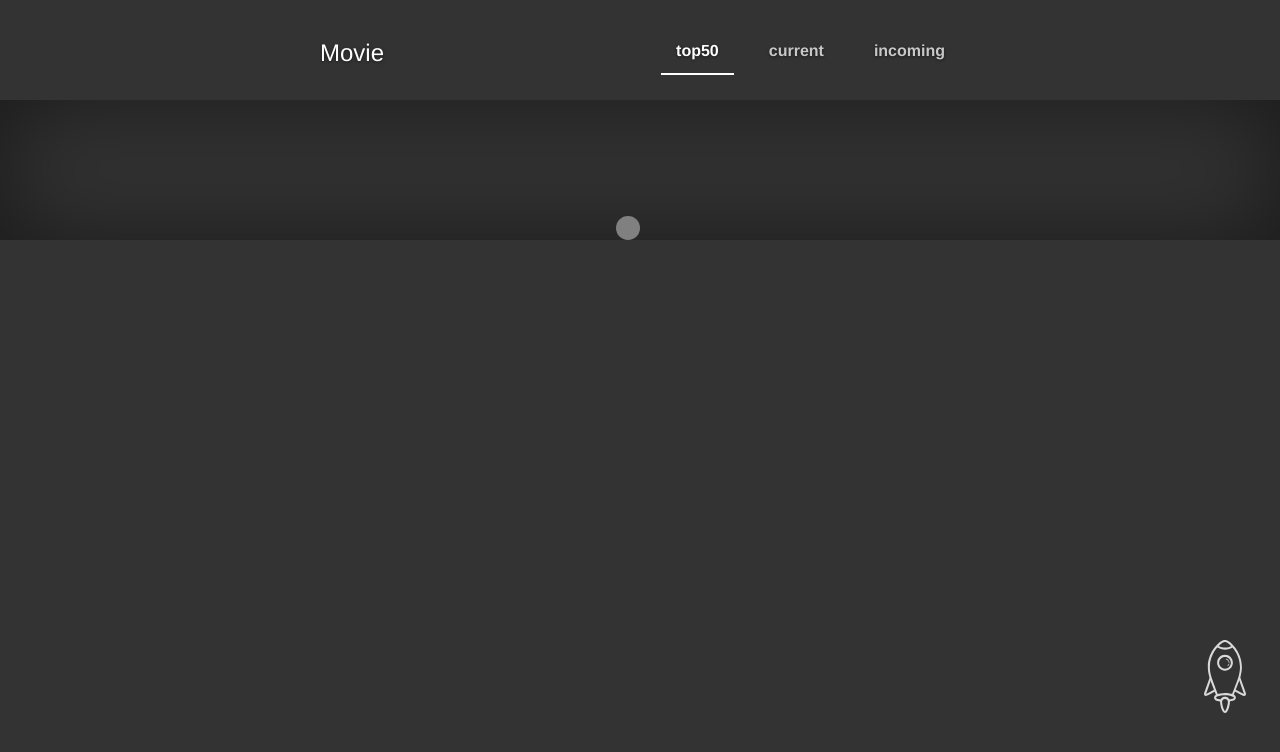
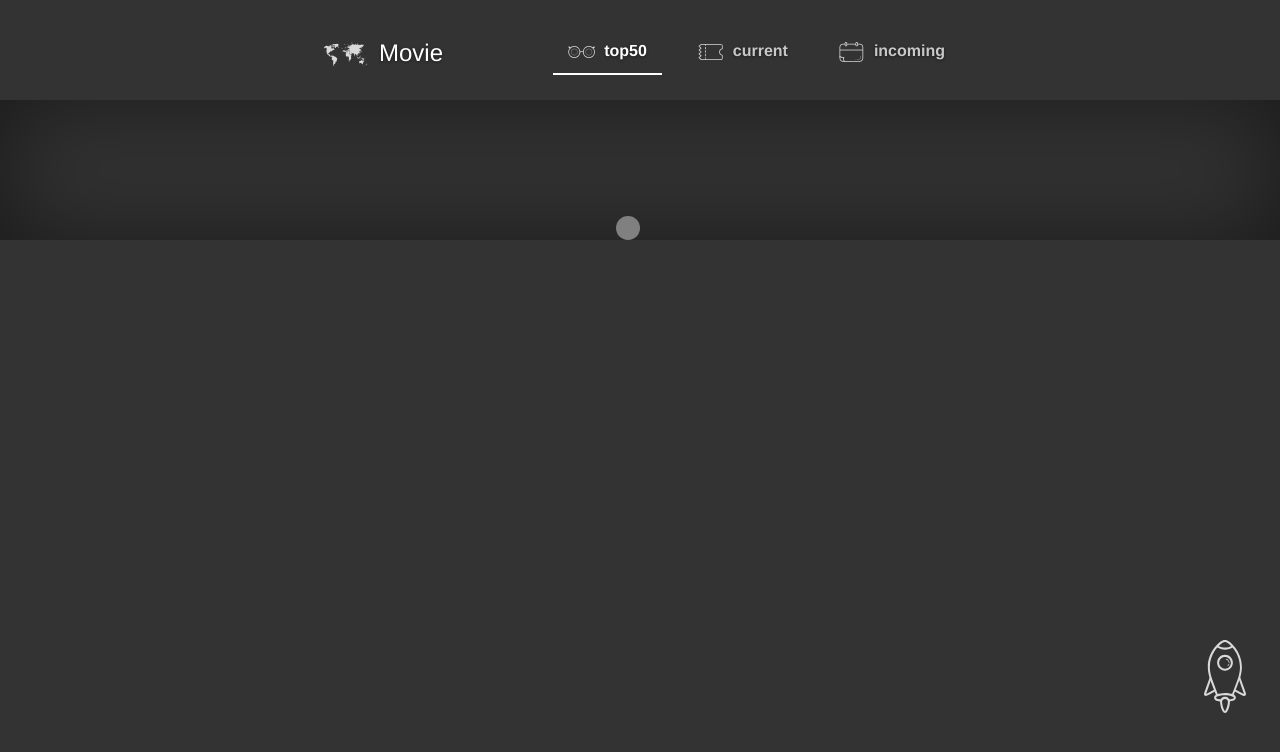
Before and after one commit to mjczyt/movie-info-angular-, a website: page app/index.html in a window 1280 px wide. Drawn offline with nearby package versions, Linux system fonts and the light colour scheme; some packages are replaced by stand-ins of ours.

Commit message:
add some icon

```diff
--- a/app/app.js
+++ b/app/app.js
@@ -26,17 +26,21 @@ angular.module('movie', [
 		$scope.li = [{
 			id: 0,
 			title: 'top50',
-			active: true
+			active: true,
+			icon:'icon/top50.svg'
 		},
 			{
 				id: 1,
 				title: 'current'
-				, active: false
+				, active: false,
+				icon:'icon/current.svg'
 			},
 			{
 				id: 2,
 				title: 'incoming',
-				active: false
+				active: false,
+				icon:'icon/incoming.svg'
+
 
 			}];
 
--- a/app/index.html
+++ b/app/index.html
@@ -18,10 +18,10 @@
 		<div class="cover-container">
 			<div class="masthead clearfix">
 				<div class="inner">
-					<h3 class="masthead-brand">Movie</h3>
+					<h3 class="masthead-brand"><img src="icon/small.svg" alt="small" style="height: 27px;">&nbspMovie</h3>
 					<ul class="nav masthead-nav" ng-app="movie" ng-controller="indexCtrl" ng-cloak>
 						<li ng-repeat="list in li " ng-class='{"active":list.active}' ng-click="activeChange(list.id)">
-							<a href="#{{list.title}}">{{list.title}}</a></li>
+								<a href="#{{list.title}}"><img src="{{list.icon}}" alt="{{list.title}}" style="height: 20px;">&nbsp&nbsp{{list.title}}</a></li>
 
 					</ul>
 				</div>
```
Also changed, not shown: app/icon/current.svg (added), app/icon/incoming.svg (added), app/icon/small.svg (added), app/icon/top50.svg (added).
